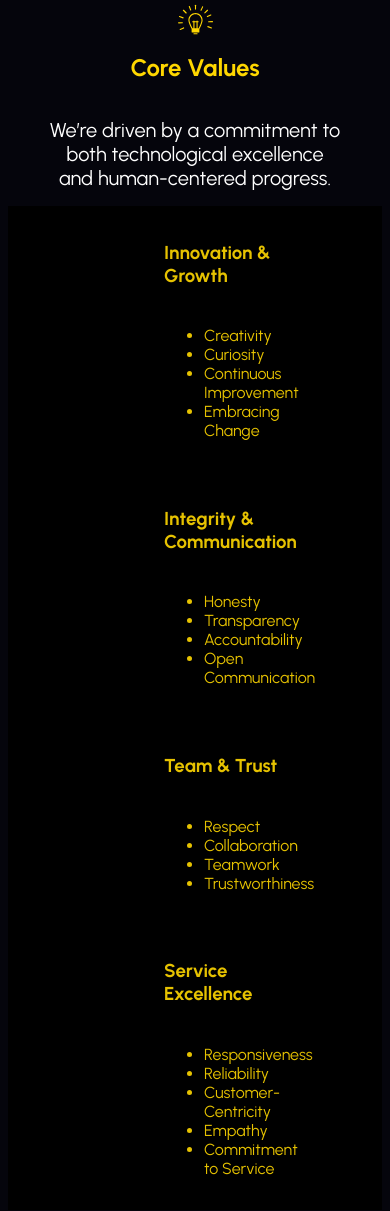
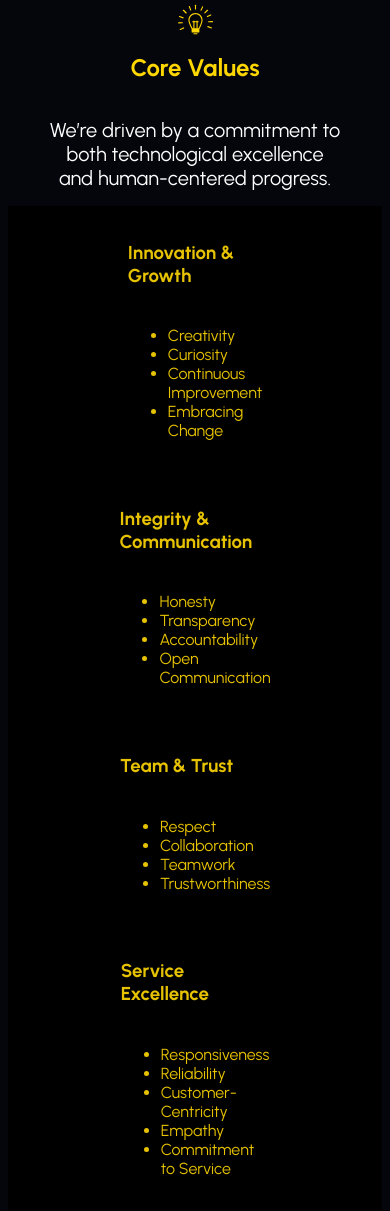
Before and after one commit to Raydenic/Homepage, a Node server app: page /about in a window 390 px wide. Shown: the part 1298-2509 px from the top of the page. Run offline with Node 20, Linux system fonts and the light colour scheme.

Commit message:
About Mobile version change

```diff
--- a/public/styles/about.css
+++ b/public/styles/about.css
@@ -105,6 +105,11 @@ object-fit: contain;
         padding: 0;
         gap: 0;
     }
+
+    .values .container {
+        align-items: center;
+        justify-content: center;
+    }
 }
 
 .features h2 {
```
